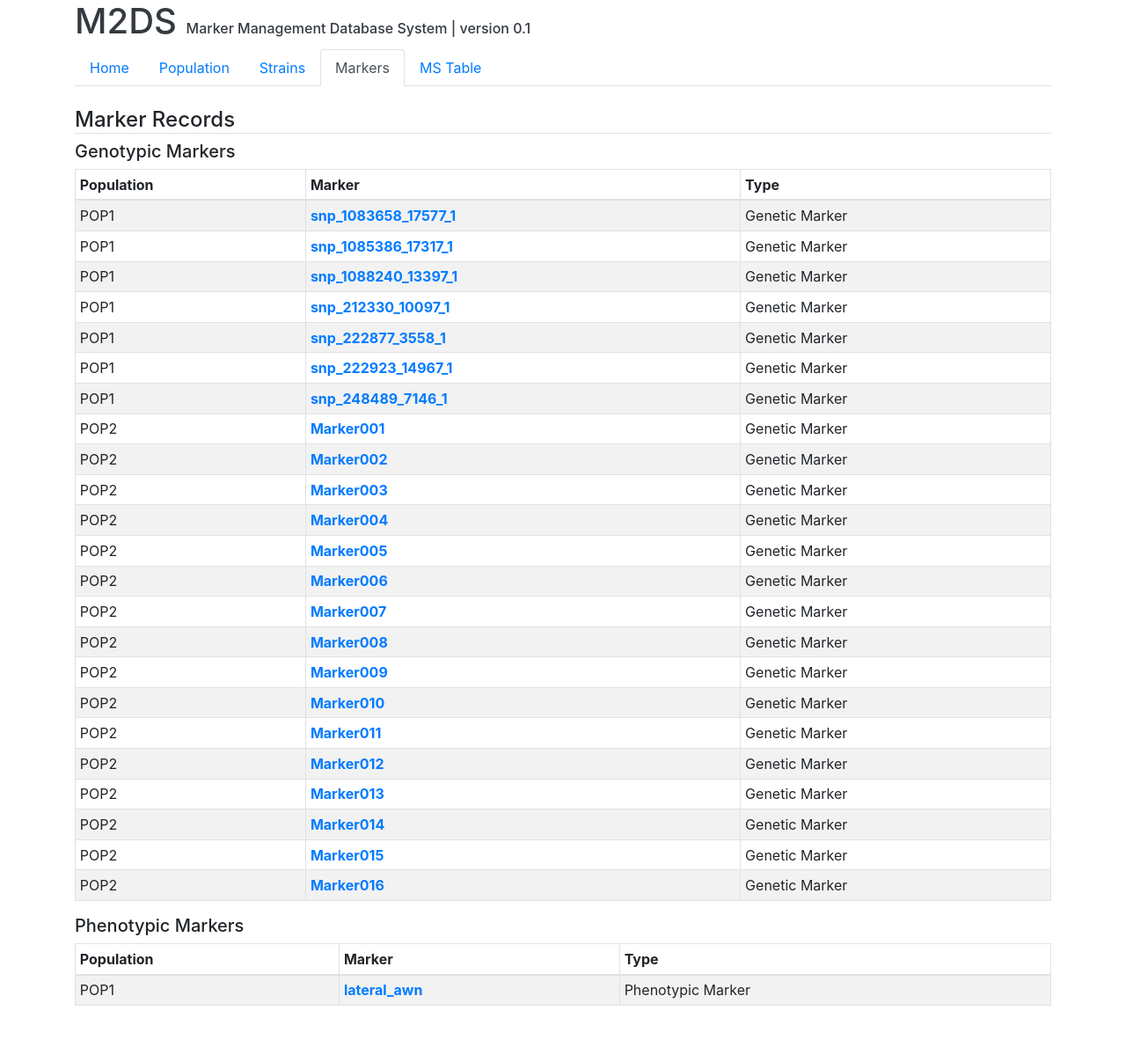
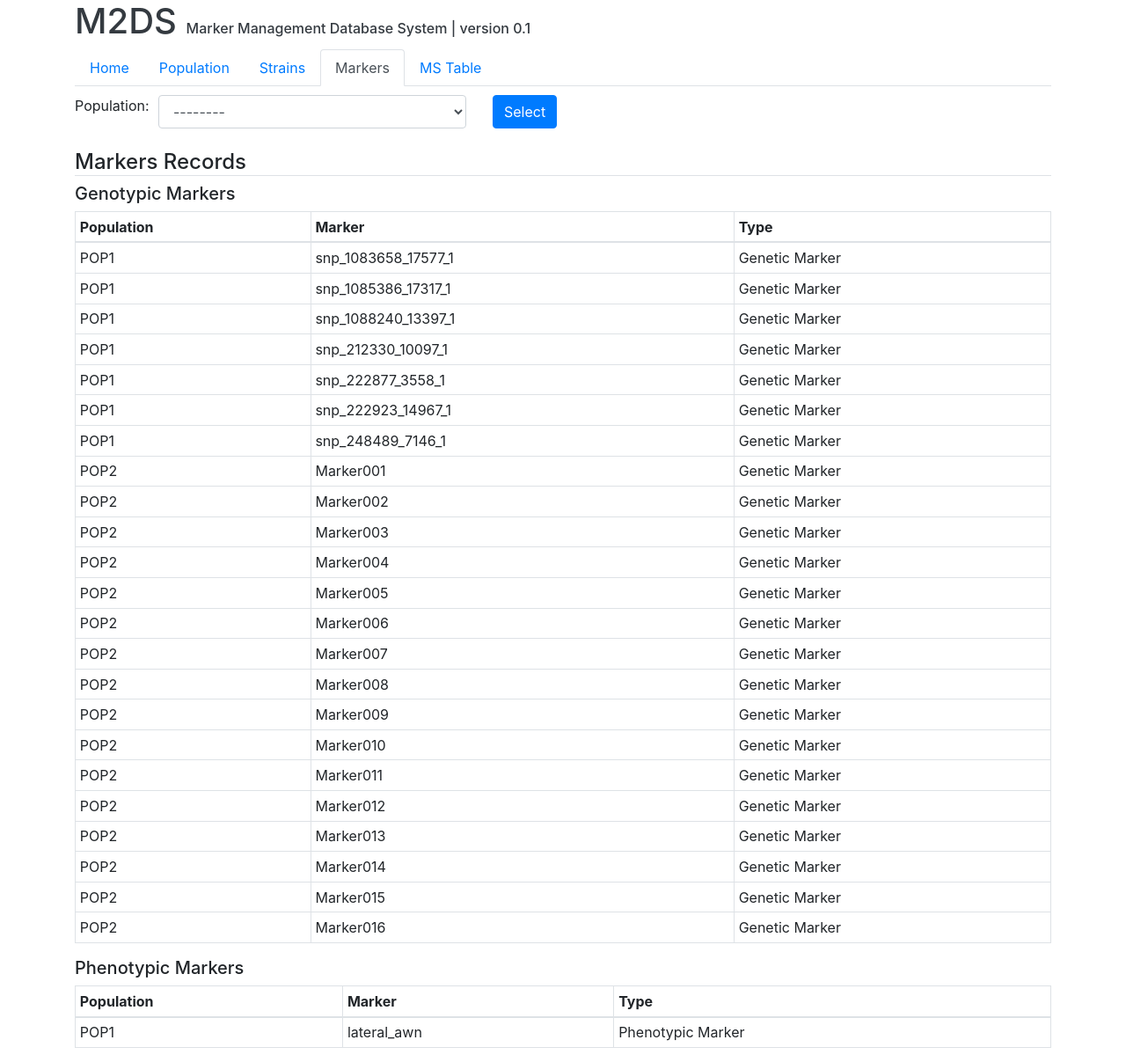
Before and after one commit to qqep685d/M2DS, a Django app: page /marker/ in a window 1280 px wide. Shown: the whole page at 88% size. Before the commit the page ends 1143 px from the top, so only its background shows below. Run offline with Django 3.2, Linux system fonts and the light colour scheme; data comes from the database, SQL or seed files in the repository; tables that the repository leaves empty hold one stand-in row (values such as "Sample post"); some libraries are stand-ins or nearby versions.

Commit message:
add select box

```diff
--- a/m2ds/mm/templates/mm/marker_list.html
+++ b/m2ds/mm/templates/mm/marker_list.html
@@ -1,12 +1,31 @@
 {% extends "mm/base.html" %}
 
 {% block content %}
-    <h4 class="mt-4 border-bottom">Marker Records{% if population_name %} of {{population_name}}{% endif %}</h4>
+    <form action="{% url 'mm:marker_list' %}" method="get">
+    <div class="row" style="margin-top:10px; margin-bottom:10px;">
+        <div class="col-md-1">
+            Population:
+        </div>
+        <div class="col-md-4">
+            <select class="form-control" name="population_id">
+                <option value="">--------</option>
+                {% for pop in population %}
+                    <option value={{pop.id}}>{{pop.name}}</option>
+                {% endfor %}
+            </select>
+        </div>
+        <div class="col-md-2">
+            <button type="submit" class="btn btn-primary">Select</button>
+        </div>
+    </div>
+    </form>
+
+    <h4 class="mt-4 border-bottom">Markers Records{% if population_name %} of {{population_name}}{% endif %}</h4>
 
     <div class="row">
         <div class="col-md-12"><h5>Genotypic Markers</h5></div>
     </div>
-    <table class="table table-striped table-bordered table-sm">
+    <table class="table table-bordered table-sm table-hover">
       <thead>
         <tr>
             <th scope="col">Population</th>
@@ -18,7 +37,7 @@
         {% for genotype_marker_rec in genotype_marker_recs %}
         <tr>
             <td>{{ genotype_marker_rec.population }}</td>
-            <th scope="row"><a href="">{{ genotype_marker_rec.name }}</a></th>
+            <td>{{ genotype_marker_rec.name }}</td>
             <td>{{ genotype_marker_rec.get_mtype_display }}</td>
         </tr>
         {% endfor %}
@@ -28,7 +47,7 @@
     <div class="row">
         <div class="col-md-12"><h5>Phenotypic Markers</h5></div>
     </div>
-    <table class="table table-striped table-bordered table-sm">
+    <table class="table table-bordered table-sm table-hover">
       <thead>
         <tr>
             <th scope="col">Population</th>
@@ -40,7 +59,7 @@
         {% for phenotype_marker_rec in phenotype_marker_recs %}
         <tr>
             <td>{{ phenotype_marker_rec.population }}</td>
-            <th scope="row"><a href="">{{ phenotype_marker_rec.name }}</a></th>
+            <td>{{ phenotype_marker_rec.name }}</td>
             <td>{{ phenotype_marker_rec.get_mtype_display }}</td>
         </tr>
         {% endfor %}
--- a/m2ds/mm/templates/mm/population_confirm.html
+++ b/m2ds/mm/templates/mm/population_confirm.html
@@ -7,7 +7,7 @@
         <div class="col-md-12"><h5>Record ID: {{population.id}}</h5></div>
     </div>
     <div class="table-responsive">
-        <table class="table table-striped table-bordered">
+        <table class="table table-bordered">
             <tbody>
                 <tr><td style="width:200px;">Name</td><td>{{population.name}}</td></tr>
                 <tr><td>Year</td><td>{{population.year}}</td></tr>
--- a/m2ds/mm/templates/mm/population_list.html
+++ b/m2ds/mm/templates/mm/population_list.html
@@ -4,7 +4,7 @@
 {% block content %}
     <h4 class="mt-4 border-bottom">Population Records</h4>
     <a href="{% url 'mm:population_add' %}" class="btn btn-primary my-3">Add Population</a>
-    <table class="table table-bordered table-sm">
+    <table class="table table-bordered table-sm table-hover">
       <thead>
         <tr>
             <th scope="col">Population</th>
--- a/m2ds/mm/urls.py
+++ b/m2ds/mm/urls.py
@@ -21,6 +21,7 @@ urlpatterns = [
     # Strain
     path('strain/', views.strain_list, name='strain_list'),    # Show
     path('strain/pop=<int:population_id>', views.strain_list, name='strain_list_subset'),    # Show
+    path('strain/?population_id=<int:population_id>', views.strain_list, name='strain_list_get'),    # Show
 #    path('strain/add/', views.strain_edit, name='strain_add'), # Add
 #    path('strain/edit/<int:strain_id>/', views.strain_edit, name='strain_edit'),  # Edit
 #    path('strain/del/<int:strain_id>/', views.strain_del, name='strain_del'),     # Delete
--- a/m2ds/mm/views.py
+++ b/m2ds/mm/views.py
@@ -130,6 +130,11 @@ def dataset_import(request, population_id):
 
 #--- Strain ---
 def strain_list(request, population_id=None):
+    population = Population.objects.all().order_by('name')
+
+    if request.method == 'GET':
+        population_id = request.GET.get('population_id', None)
+
     """ Show List """
     if population_id:
         strain_recs = Strain.objects.filter(population=population_id).order_by('population', 'name',)
@@ -138,7 +143,7 @@ def strain_list(request, population_id=None):
         return render(
             request,
             'mm/strain_list.html',
-            {'strain_recs': strain_recs, 'population_name': population_name, 'active_navi' : 2}
+            {'strain_recs': strain_recs, 'population_name': population_name, 'population':population, 'active_navi' : 2}
         )
 
     else:
@@ -147,13 +152,18 @@ def strain_list(request, population_id=None):
         return render(
             request,
             'mm/strain_list.html',
-            {'strain_recs': strain_recs, 'active_navi' : 2}
+            {'strain_recs': strain_recs, 'population':population, 'active_navi' : 2}
         )
 
 
 #--- Marker ---
 def marker_list(request, population_id=None):
     """ Show List """
+    population = Population.objects.all().order_by('name')
+
+    if request.method == 'GET':
+        population_id = request.GET.get('population_id', None)
+
     if population_id:
         genotype_marker_recs = Marker.objects.filter(population=population_id, mtype='g').order_by('population', 'name',)
         phenotype_marker_recs = Marker.objects.filter(population=population_id, mtype='p').order_by('population', 'name',)
@@ -162,7 +172,13 @@ def marker_list(request, population_id=None):
         return render(
             request,
             'mm/marker_list.html',
-            {'genotype_marker_recs': genotype_marker_recs, 'phenotype_marker_recs': phenotype_marker_recs, 'population_name': population_name, 'active_navi' : 3}
+            {
+                'genotype_marker_recs': genotype_marker_recs,
+                'phenotype_marker_recs': phenotype_marker_recs,
+                'population_name': population_name,
+                'population':population,
+                'active_navi' : 3,
+            }
         )
 
     else:
@@ -172,24 +188,43 @@ def marker_list(request, population_id=None):
         return render(
             request,
             'mm/marker_list.html',
-            {'genotype_marker_recs': genotype_marker_recs, 'phenotype_marker_recs': phenotype_marker_recs, 'active_navi' : 3}
+            {
+                'genotype_marker_recs': genotype_marker_recs,
+                'phenotype_marker_recs': phenotype_marker_recs,
+                'population':population,
+                'active_navi' : 3,
+            }
         )
 
 
 #--- MS Table ---
 def mstable_list(request, population_id=None):
+    population = Population.objects.all().order_by('name')
+
+    if request.method == 'GET':
+        population_id = request.GET.get('population_id', None)
+
     """ Show List """
     if population_id:
         population_name = get_object_or_404(Population, pk=population_id).name
         ms_recs = MSTable.objects.filter(strain__population__id=population_id, marker__population__id=population_id)
         df = read_frame(ms_recs)
         pivot_table = df.pivot(index='marker', columns='strain', values='value')
-        pivot_html  = pivot_table.to_html(index=True, classes=["table-bordered", "table-striped"], col_space=200, na_rep='-')
+        pivot_html  = pivot_table.to_html(index=True, classes=["table", "table-bordered", "table-sm", "table-hover"], col_space=200, na_rep='-')
 
         return render(
             request,
             'mm/mstable_list.html',
-            {'pivot_html': pivot_html, 'population_name': population_name, 'active_navi' : 4}
+            {
+                'pivot_html': pivot_html,
+                'population_name': population_name,
+                'population' : population,
+                'active_navi' : 4,
+            }
         )
     else:
-        return redirect('mm:population_list')
+        return render(
+            request,
+            'mm/mstable_list.html',
+            {'population' : population, 'active_navi' : 4}
+        )
```
Also changed, not shown: m2ds/mm/static/mm/css/mystyle.css (deleted, +0 -31 lines), m2ds/mm/templates/mm/mstable_list.html (+20 -1 lines), m2ds/mm/templates/mm/strain_list.html (+21 -2 lines).
